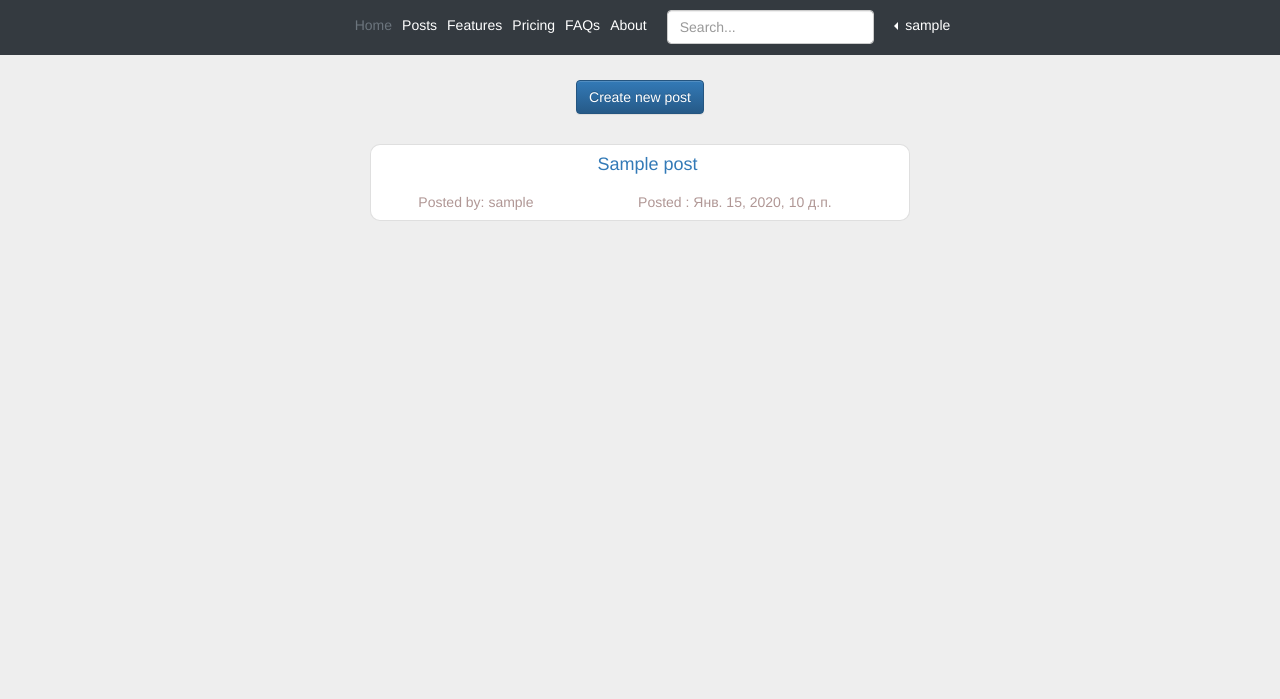
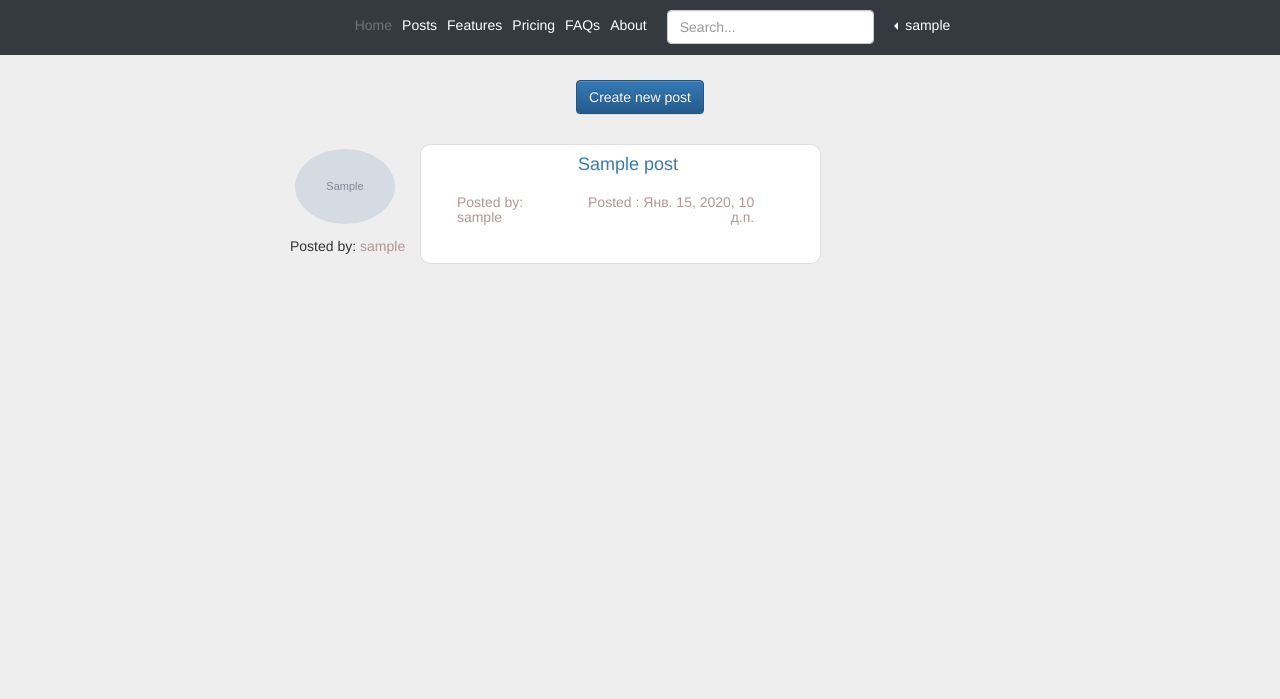
Before and after one commit to katerinArtem/MyPetProjectSite, a Django app: page /Posts/ in a window 1280 px wide. Shown: the top 699 px of the page. Run offline with Django 3.2, Linux system fonts and the light colour scheme; a user stored in the database is signed in; tables that the repository leaves empty hold one stand-in row (values such as "Sample post"); grey boxes marked "Sample" are stand-in pictures; some libraries are stand-ins or nearby versions.

Commit message:
set 8 col in middle and ref to user_favicon and add user_favicon img

```diff
--- a/taskmanager/templates/main/posts.html
+++ b/taskmanager/templates/main/posts.html
@@ -4,8 +4,8 @@
 {%block content%}
 <div class="container">
     <div class="row">
-        <div class="col-3"></div>
-        <div class="col-6">
+        <div class="col-2"></div>
+        <div  class="col-8">
 
             <div class="pb-4">
                 <div class="">
@@ -28,10 +28,21 @@
                 </div>
             </div>
 
-            <div class="infinite_container">
+            <div  class=" infinite_container">
                 {% for post in page.object_list %}
-                <div class="infinite-item">
-                    <div class="card my-4">
+                <div class="d-flex flex-row infinite-item">
+                    <div class="d-flex flex-column my-4 mx-4">
+                        <a class="smouth_gray" href="{% url 'main:public_profile' id=post.authorkey.id %}">
+                            <img class="image-fluid float-left img_cirqle mx-2 my-2" src="{{MEDIA_URL}}{{post.authorkey.user_favicon}}">
+                        </a>
+                        <h5>
+                            Posted by:
+                            <a class="smouth_gray" href="{% url 'main:public_profile' id=post.authorkey.id %}">
+                                {{post.authorkey.username}}
+                            </a>
+                        </h5>
+                    </div>
+                    <div class="d-flex card my-4">
                         <a class="pl-4 align_center" data-toggle="collapse" href="#collapsePostContent{{post.id}}" role="button">
                             <h4>{{post.title}}</h4>
                         </a>
@@ -58,6 +69,8 @@
                             </div>
                         </div>
                     </div>
+
+
                 </div>
 
                 {% endfor %}
@@ -78,7 +91,7 @@
                 let infScroll = $infinite_container.data('infiniteScroll');
             </script>
         </div>
-        <div class="col-3"></div>
+        <div class="col-2"></div>
     </div>
 </div>
 {%endblock%}
```
